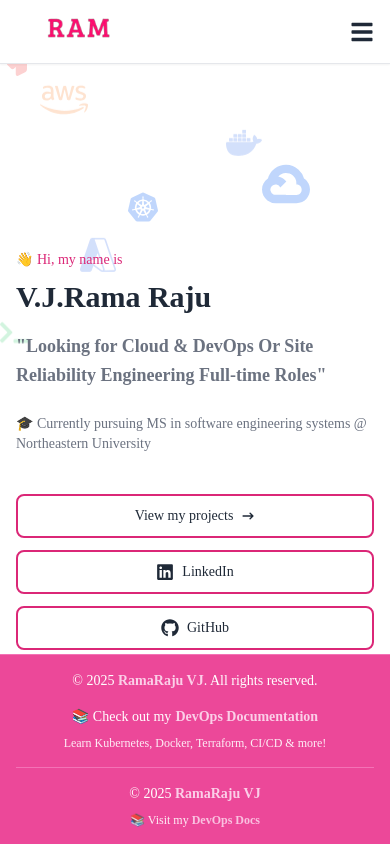
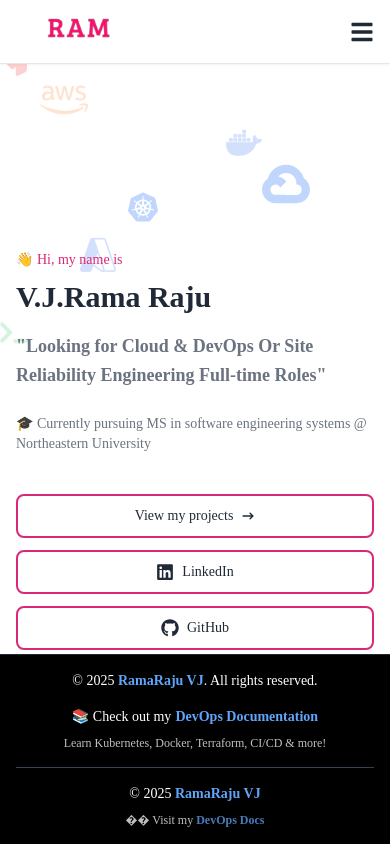
Before and after one commit to RamaRaju-vj/portfolio, a React (Create React App) app: page / in a window 390 px wide. Shown: the top 844 px of the page. Built offline with nearby package versions, Linux system fonts and the light colour scheme.

Commit message:
Update footer to use black color scheme as requested

```diff
--- a/src/components/Footer.jsx
+++ b/src/components/Footer.jsx
@@ -1,9 +1,7 @@
 import React, { useState, useEffect } from 'react';
-import { useTheme } from '../context/ThemeContext';
 
 const Footer = () => {
   const [isVisible, setIsVisible] = useState(false);
-  const { theme } = useTheme();
 
   const currentYear = new Date().getFullYear();
 
@@ -28,17 +26,13 @@ const Footer = () => {
   return (
     <footer className={`fixed bottom-0 left-0 right-0 w-full py-4 px-4 border-t transition-all duration-500 transform ${
       isVisible ? 'translate-y-0 opacity-100' : 'translate-y-full opacity-0'
-    } ${
-      theme === 'dark'
-        ? 'bg-pink-600 text-white border-pink-500'
-        : 'bg-pink-500 text-white border-pink-400'
-    }`}>
+    } bg-black text-white border-gray-800`}>
       <div className="max-w-7xl mx-auto">
         <div className="flex flex-col sm:flex-row items-center justify-between gap-4">
           {/* Copyright Section */}
           <div className="text-center sm:text-left">
             <p className="text-sm font-medium">
-              © {currentYear} <span className="font-bold text-pink-200">RamaRaju VJ</span>. All rights reserved.
+              © {currentYear} <span className="font-bold text-blue-400">RamaRaju VJ</span>. All rights reserved.
             </p>
           </div>
 
@@ -50,32 +44,30 @@ const Footer = () => {
                 href="https://docs.ramaraju-vj.engineer/"
                 target="_blank"
                 rel="noopener noreferrer"
-                className="ml-1 font-semibold text-pink-200 hover:text-white hover:underline transition-all duration-200"
+                className="ml-1 font-semibold text-blue-400 hover:text-blue-300 hover:underline transition-all duration-200"
               >
                 DevOps Documentation
               </a>
             </p>
-            <p className="text-xs opacity-90">
+            <p className="text-xs opacity-75">
               Learn Kubernetes, Docker, Terraform, CI/CD & more!
             </p>
           </div>
         </div>
 
         {/* Mobile Responsive Layout */}
-        <div className={`mt-4 pt-4 border-t sm:hidden ${
-          theme === 'dark' ? 'border-pink-500' : 'border-pink-400'
-        }`}>
+        <div className="mt-4 pt-4 border-t border-gray-700 sm:hidden">
           <div className="text-center space-y-2">
             <p className="text-sm font-medium">
-              © {currentYear} <span className="font-bold text-pink-200">RamaRaju VJ</span>
+              © {currentYear} <span className="font-bold text-blue-400">RamaRaju VJ</span>
             </p>
-            <p className="text-xs opacity-90">
-              📚 Visit my{' '}
+            <p className="text-xs opacity-75">
+              �� Visit my{' '}
               <a
                 href="https://docs.ramaraju-vj.engineer/"
                 target="_blank"
                 rel="noopener noreferrer"
-                className="font-semibold text-pink-200 hover:text-white hover:underline"
+                className="font-semibold text-blue-400 hover:text-blue-300 hover:underline"
               >
                 DevOps Docs
               </a>
```
Also changed, not shown: 12 other files (tests, documents, lock files or other folders).
